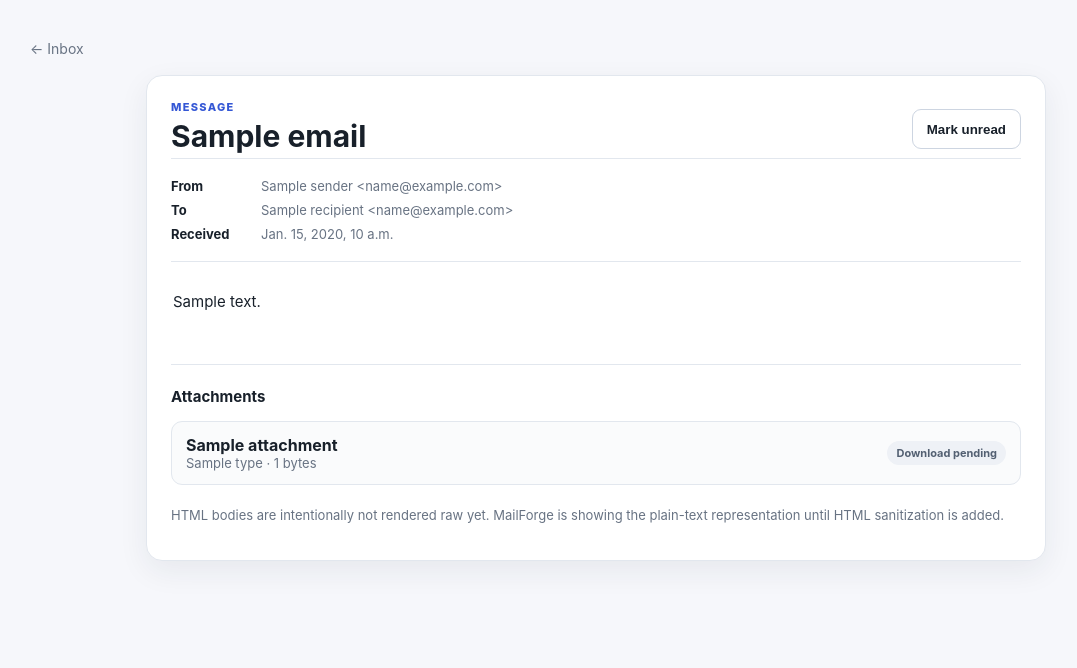
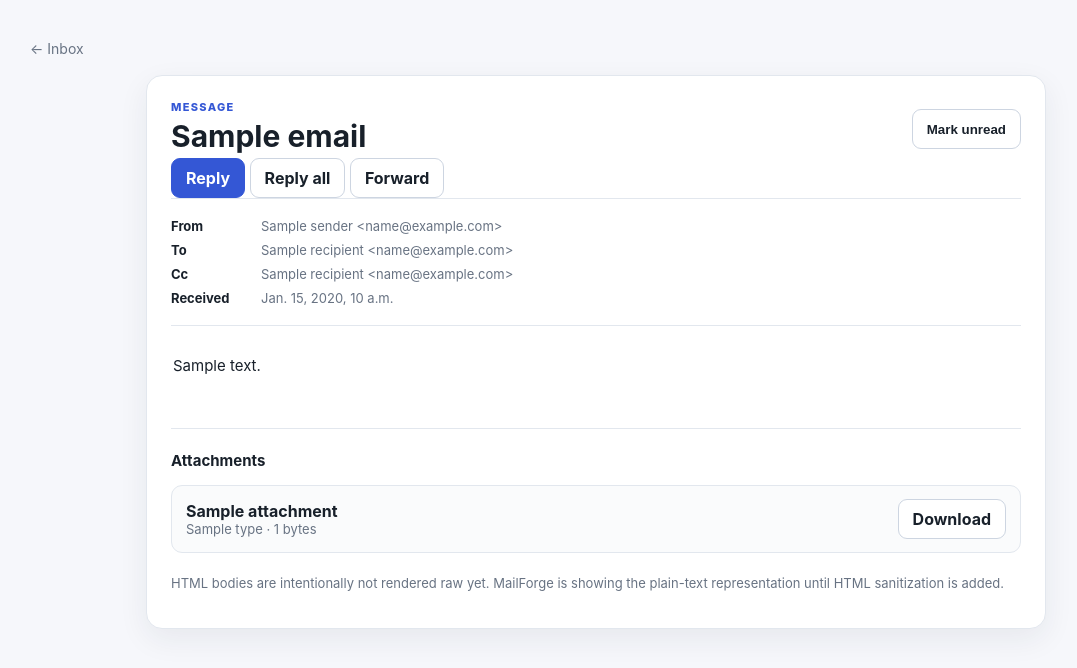
Before and after one commit to birleopold/mailforge-platform, a Django app: template templates/webmail/message.html in a window 1280 px wide. Shown: the part 64-732 px from the top of the page, without its empty margins (44-1121 px from the left). Run offline with Django 5.2, Linux system fonts and the light colour scheme; the template is opened without the code that fills it: most values are stand-ins (such as "Sample title", 1, 10 or a date in 2020).

Commit message:
Add reply forward and attachment controls

```diff
--- a/templates/webmail/message.html
+++ b/templates/webmail/message.html
@@ -17,6 +17,12 @@
     </div>
   </div>
 
+  <div class="message-action-bar">
+    <a class="button primary" href="{% url 'webmail-reply' source_id=email.id %}">Reply</a>
+    <a class="button" href="{% url 'webmail-reply-all' source_id=email.id %}">Reply all</a>
+    <a class="button" href="{% url 'webmail-forward' source_id=email.id %}">Forward</a>
+  </div>
+
   <div class="message-headers">
     <div><strong>From</strong>
       <span>
@@ -32,6 +38,15 @@
         {% empty %}—{% endfor %}
       </span>
     </div>
+    {% if email.cc %}
+      <div><strong>Cc</strong>
+        <span>
+          {% for recipient in email.cc %}
+            {{ recipient.name|default:recipient.email }} &lt;{{ recipient.email }}&gt;{% if not forloop.last %}, {% endif %}
+          {% endfor %}
+        </span>
+      </div>
+    {% endif %}
     <div><strong>Received</strong><span>{{ email.receivedAt }}</span></div>
   </div>
 
@@ -42,12 +57,16 @@
     <h3>Attachments</h3>
     <div class="list compact">
       {% for attachment in email.attachments %}
-        <div class="list-row static">
+        <div class="list-row static attachment-row">
           <div>
             <strong>{{ attachment.name|default:"Attachment" }}</strong>
-            <div class="muted small">{{ attachment.type }} · {{ attachment.size }} bytes</div>
+            <div class="muted small">{{ attachment.type|default:"application/octet-stream" }} · {{ attachment.size }} bytes</div>
           </div>
-          <span class="pill">Download pending</span>
+          {% if attachment.blobId %}
+            <a class="button" href="{% url 'webmail-attachment' email_id=email.id attachment_index=forloop.counter0 %}">Download</a>
+          {% else %}
+            <span class="pill">Unavailable</span>
+          {% endif %}
         </div>
       {% endfor %}
     </div>
```
